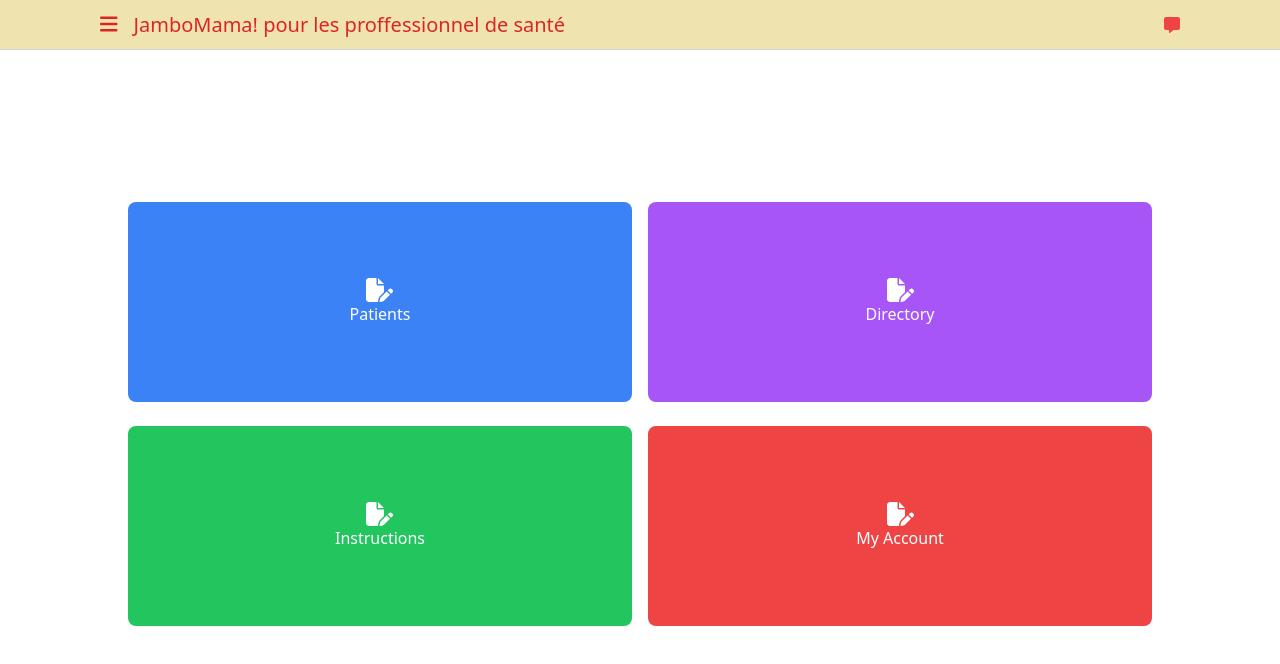
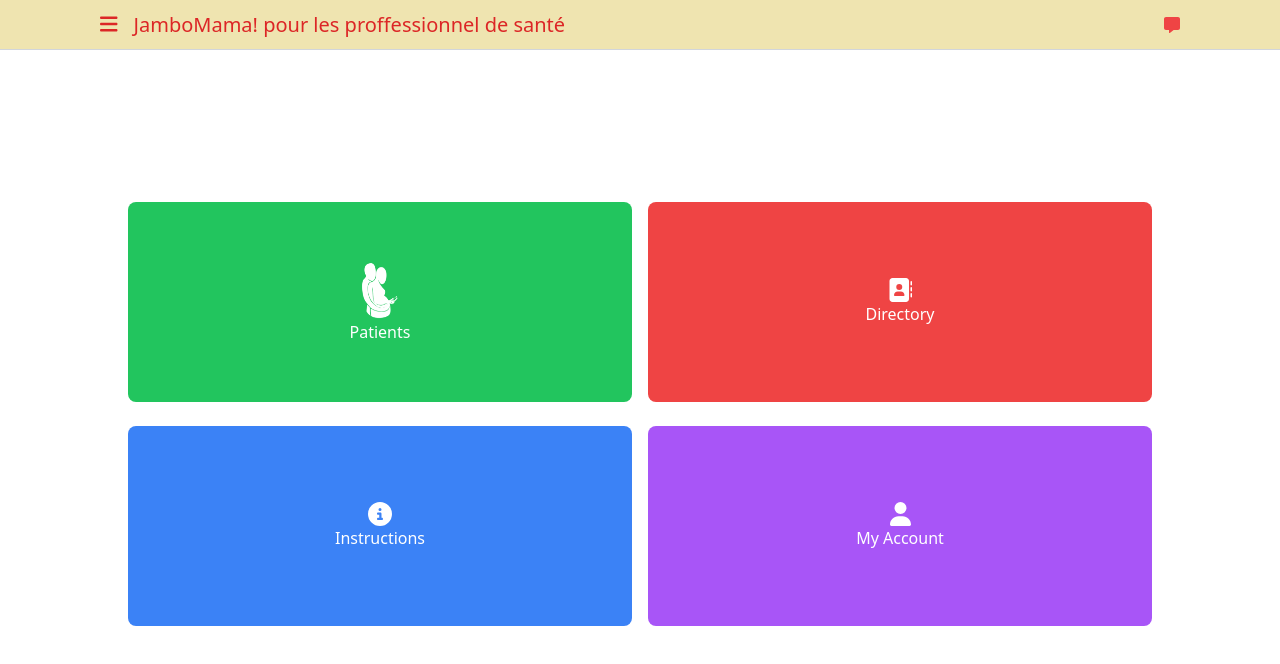
Before and after one commit to Jospin6/jambo-mama, a React (Vite) app: page /fournisseur in a window 1280 px wide. Shown: the top 664 px of the page. Built offline with nearby package versions, Linux system fonts and the light colour scheme.

Commit message:
Change card icons

```diff
--- a/src/containers/home_pages/ProAccount.jsx
+++ b/src/containers/home_pages/ProAccount.jsx
@@ -1,11 +1,12 @@
 import { FontAwesomeIcon } from '@fortawesome/react-fontawesome'
-import { faFileEdit } from '@fortawesome/free-solid-svg-icons'
+import { faUser, faAddressBook, faInfoCircle } from '@fortawesome/free-solid-svg-icons'
 import { useDispatch } from 'react-redux'
 import { setNavbarTitle } from '../../features/navbar/navbarSlice'
 import { useEffect } from 'react'
 import { SubBanner } from '../../components/SubBanner'
 import { PrincipalCardButton } from '../../components/PrincipalCardButton'
 import { Link } from "react-router-dom"
+import JamboMamaNoCaptionWhite from '../../assets/JamboMamaNoCaptionWhite.png'
 
 export const ProAccount = () => {
     const dispatch = useDispatch()
@@ -16,26 +17,26 @@ export const ProAccount = () => {
     return <div className="w-full h-[90vh] flex justify-center items-center">
         <div className="grid w-[80%] grid-cols-4 gap-4">
             <Link to={"/fournisseur-patients"} className='col-span-2 mt-2'>
-                <PrincipalCardButton text="Patients" className="bg-blue-500">
-                    <FontAwesomeIcon icon={faFileEdit} />
+                <PrincipalCardButton text="Patients" className="bg-green-500">
+                    <img src={JamboMamaNoCaptionWhite} alt="mama" className='w-[60px] h-[60px]' />
                 </PrincipalCardButton>
             </Link>
 
             <Link to={"/fournisseur-patients"} className='col-span-2 mt-2'>
-                <PrincipalCardButton text="Directory" className="bg-purple-500">
-                    <FontAwesomeIcon icon={faFileEdit} />
+                <PrincipalCardButton text="Directory" className="bg-red-500">
+                    <FontAwesomeIcon icon={faAddressBook} />
                 </PrincipalCardButton>
             </Link>
 
             <Link to={"/fournisseur-instructions"} className='col-span-2 mt-2'>
-                <PrincipalCardButton text="Instructions" className="bg-green-500">
-                    <FontAwesomeIcon icon={faFileEdit} />
+                <PrincipalCardButton text="Instructions" className="bg-blue-500">
+                    <FontAwesomeIcon icon={faInfoCircle} />
                 </PrincipalCardButton>
             </Link>
 
             <Link to={"/mon-compte"} className='col-span-2 mt-2'>
-                <PrincipalCardButton text="My Account" className="bg-red-500">
-                    <FontAwesomeIcon icon={faFileEdit} />
+                <PrincipalCardButton text="My Account" className="bg-purple-500">
+                    <FontAwesomeIcon icon={faUser} />
                 </PrincipalCardButton>
             </Link>
         </div>
```
